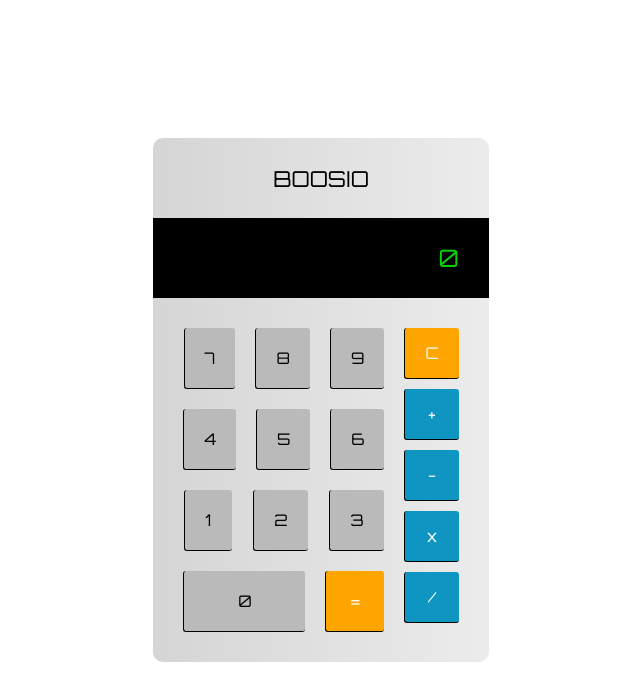
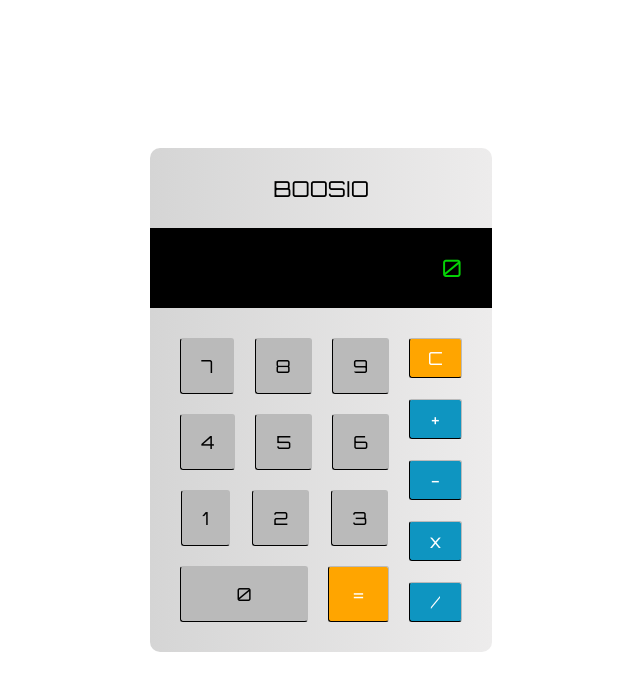
Before and after one commit to Rachele-Turtora/htmlcss-simple-calculator, a plain HTML site: page index.html in a window 1280 px wide. Shown: the whole page, without its empty margins (319-959 px from the left). Drawn offline with Linux system fonts and the light colour scheme.

Commit message:
[UPD] last details

```diff
--- a/css/style.css
+++ b/css/style.css
@@ -21,6 +21,10 @@ html, body{
 
 .justify-around{
     justify-content: space-around;
+}
+
+.justify-between{
+    justify-content: space-between;
 }
 
 .align-center{
@@ -82,20 +86,22 @@ html, body{
     flex-direction: column;
 }
 
-
 .key{
-    padding: 20px;
+    padding: 16px 20px;
 }
 
 .key-right{
-    padding: 15px 20px;
+    padding: 8px 18px;
 }
 
 .key, .key-right{
     margin: 10px;
     border-left: 1px solid black;
     border-bottom: 1px solid black;
+    border-top: 1px solid rgb(186, 186, 186);
+    border-right: 1px solid rgb(186, 186, 186);
     border-radius: 3px;
+    font-size: 18px;
 }
 
 .col-zero{
--- a/index.html
+++ b/index.html
@@ -47,7 +47,7 @@
                         </div>
                     </div>
                 </div>
-                <div class="col-right">
+                <div class="col-right d-flex justify-between">
                     <div class="key-right bg-orange white">C</div>
                     <div class="key-right bg-lightblue white d-flex justify-center">
                         <span>+</span>
```
